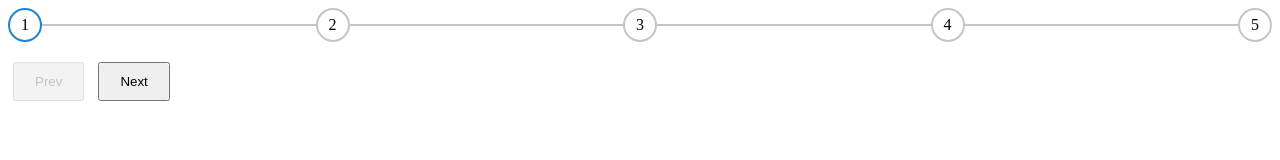
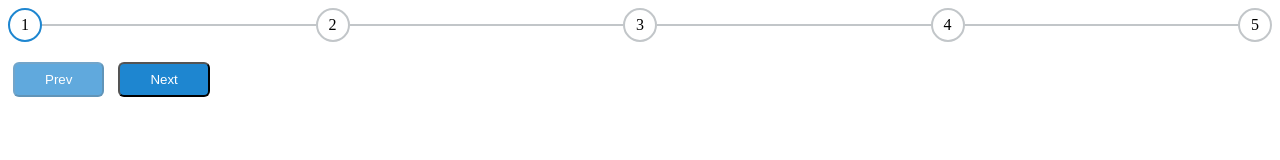
Before and after one commit to acciojob/progress-bar-naspnrd, a website: page main.html in a window 1280 px wide. Drawn offline with Linux system fonts and the light colour scheme.

Commit message:
created a submission

```diff
--- a/styles.css
+++ b/styles.css
@@ -34,12 +34,16 @@
 }
 
 button {
-	padding: 10px 20px;
+	padding: 8px 30px;
 	margin: 0 5px;
 	cursor: pointer;
+	background-color: #1e86d0;
+	border-radius: 6px;
+	color: white;
 }
 
 button:disabled {
 	cursor: not-allowed;
 	opacity: 0.7;
+
 }
```
